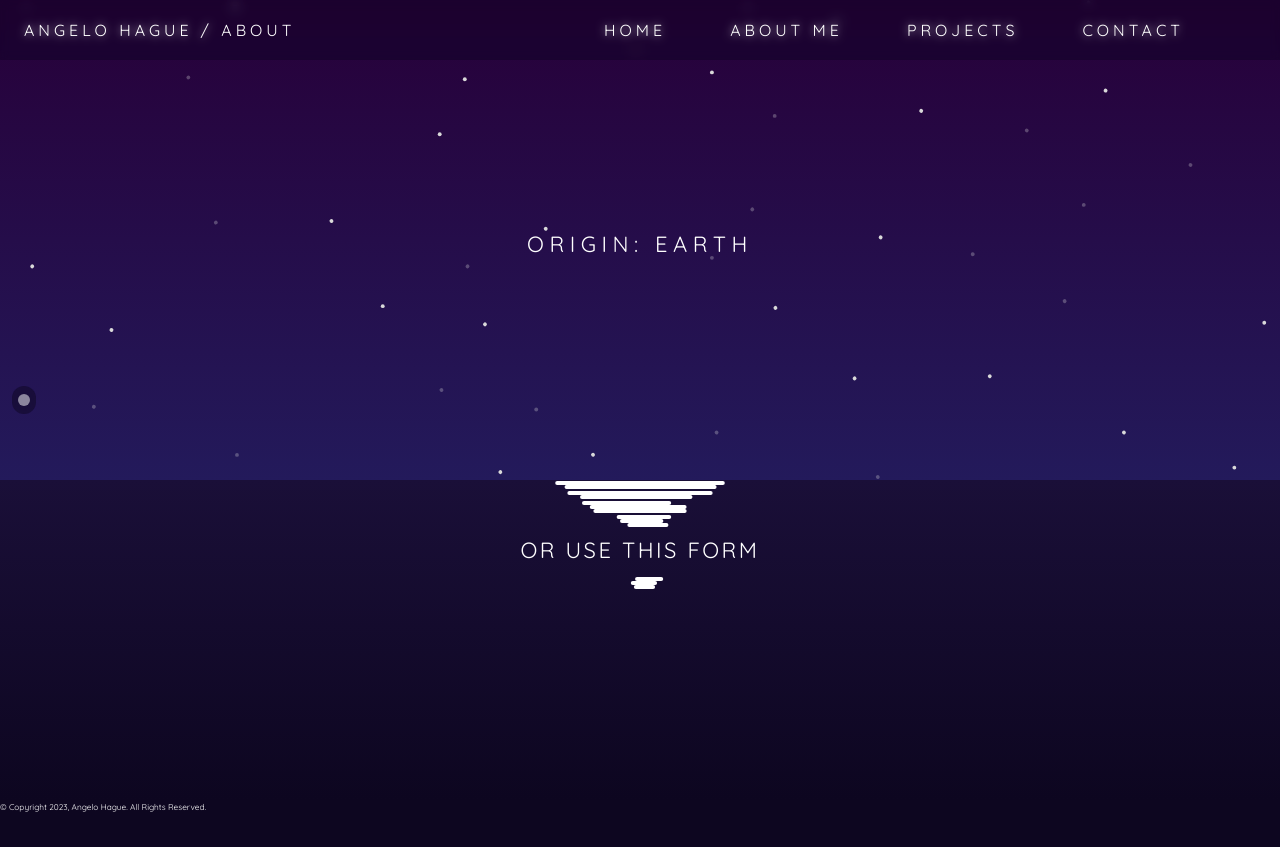
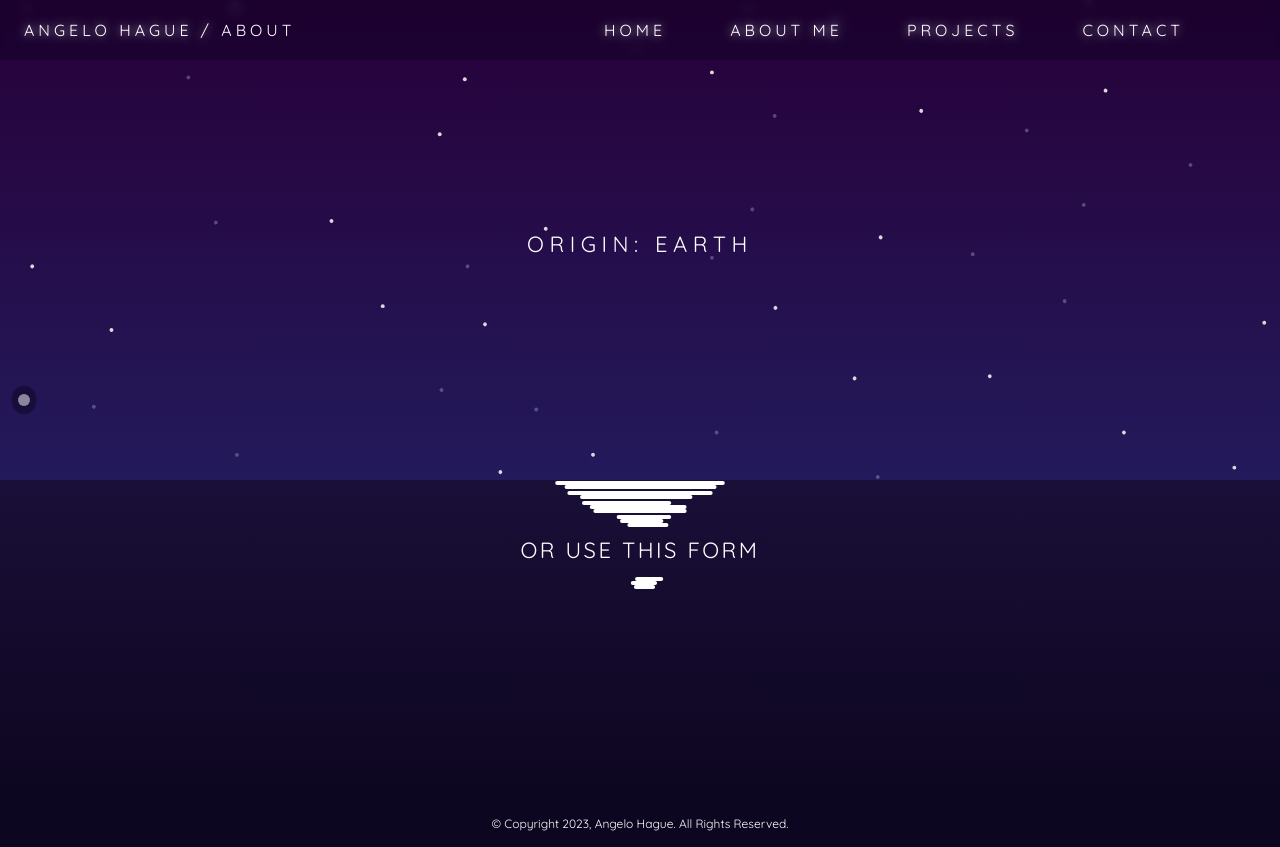
Before and after one commit to AngeloHague/next-js-personal-site, a Next.js app: page /about in a window 1280 px wide. Before the commit the page ends 813 px from the top, so only its background shows below. Built offline with nearby package versions, Linux system fonts and the light colour scheme.

Commit message:
Added page footer

```diff
--- a/src/app/globals.css
+++ b/src/app/globals.css
@@ -156,6 +156,15 @@ a:hover {
   letter-spacing: .5em;
 }
 
+small {
+  font-size: 1.2rem;
+}
+
+footer {
+  text-align: center;
+  padding: 16px;
+}
+
 #side_menu_checkbox:checked ~ nav,
 #nav nav:focus-within {
   display: block;
@@ -176,7 +185,7 @@ a:hover {
 }
 
 .sections {
-  height: 100vh;
+  /* height: 100vh; */
 }
 
 .sections section {
```
